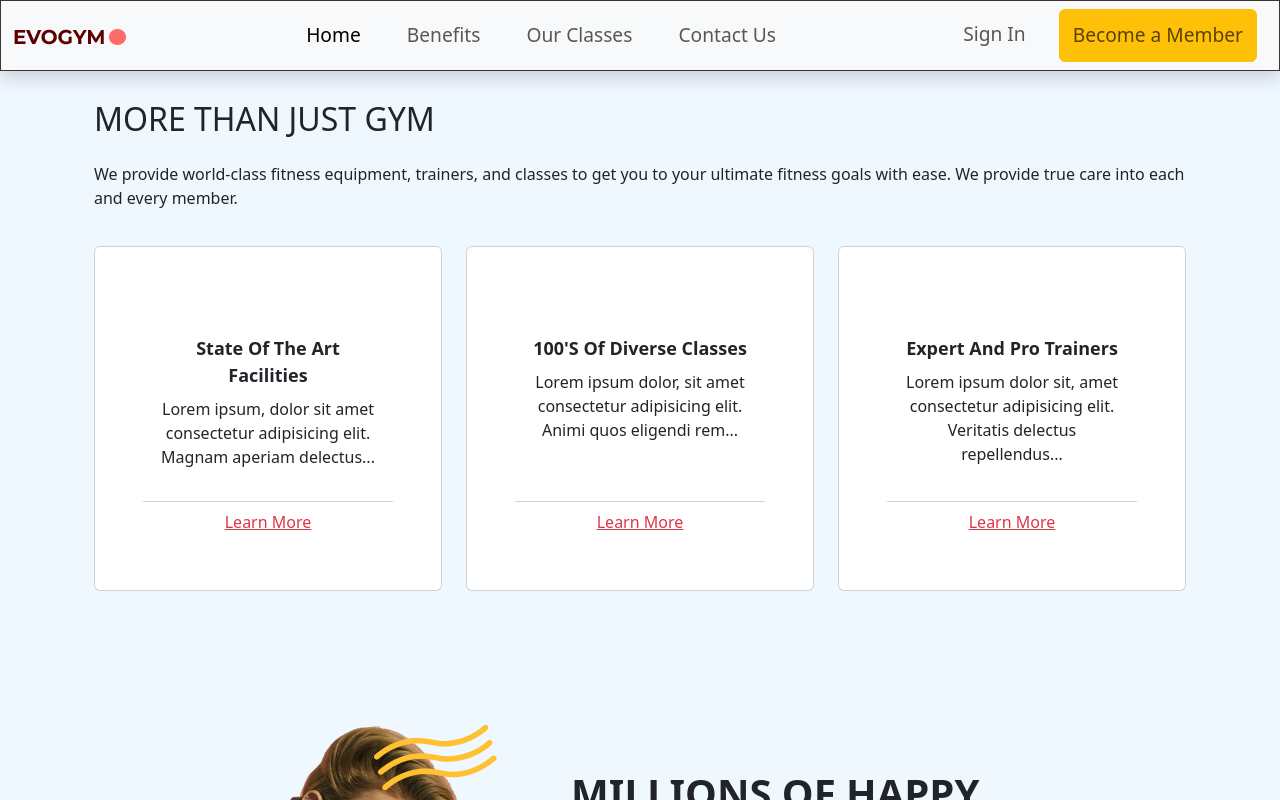
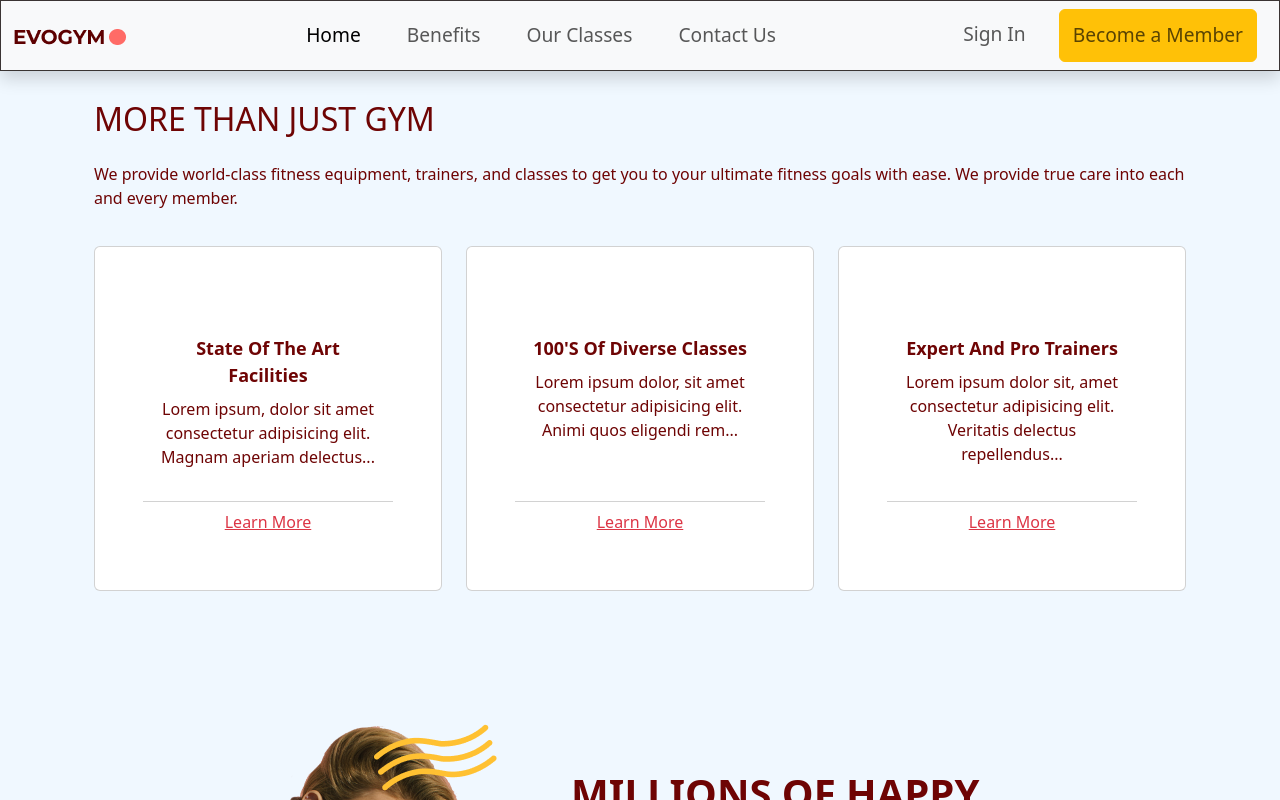
Before and after one commit to alex-njuguna/fitness-application, a React (Vite) app in the folder dashboard/: page /benefits in a window 1280 px wide. Shown: the top 800 px of the page. Built offline with nearby package versions, Linux system fonts and the light colour scheme.

Commit message:
little more styling

```diff
--- a/dashboard/src/components/Benefits.css
+++ b/dashboard/src/components/Benefits.css
@@ -15,3 +15,7 @@
 .cards {
     margin-bottom: 130px;
 }
+
+.card {
+    color: #6E0404;
+}
--- a/dashboard/src/components/Home.css
+++ b/dashboard/src/components/Home.css
@@ -4,6 +4,7 @@
 
 body {
     background-color: aliceblue;
+    color: rgb(110, 4, 4);
 }
 
 @media only screen and (max-width:800px) {
```
